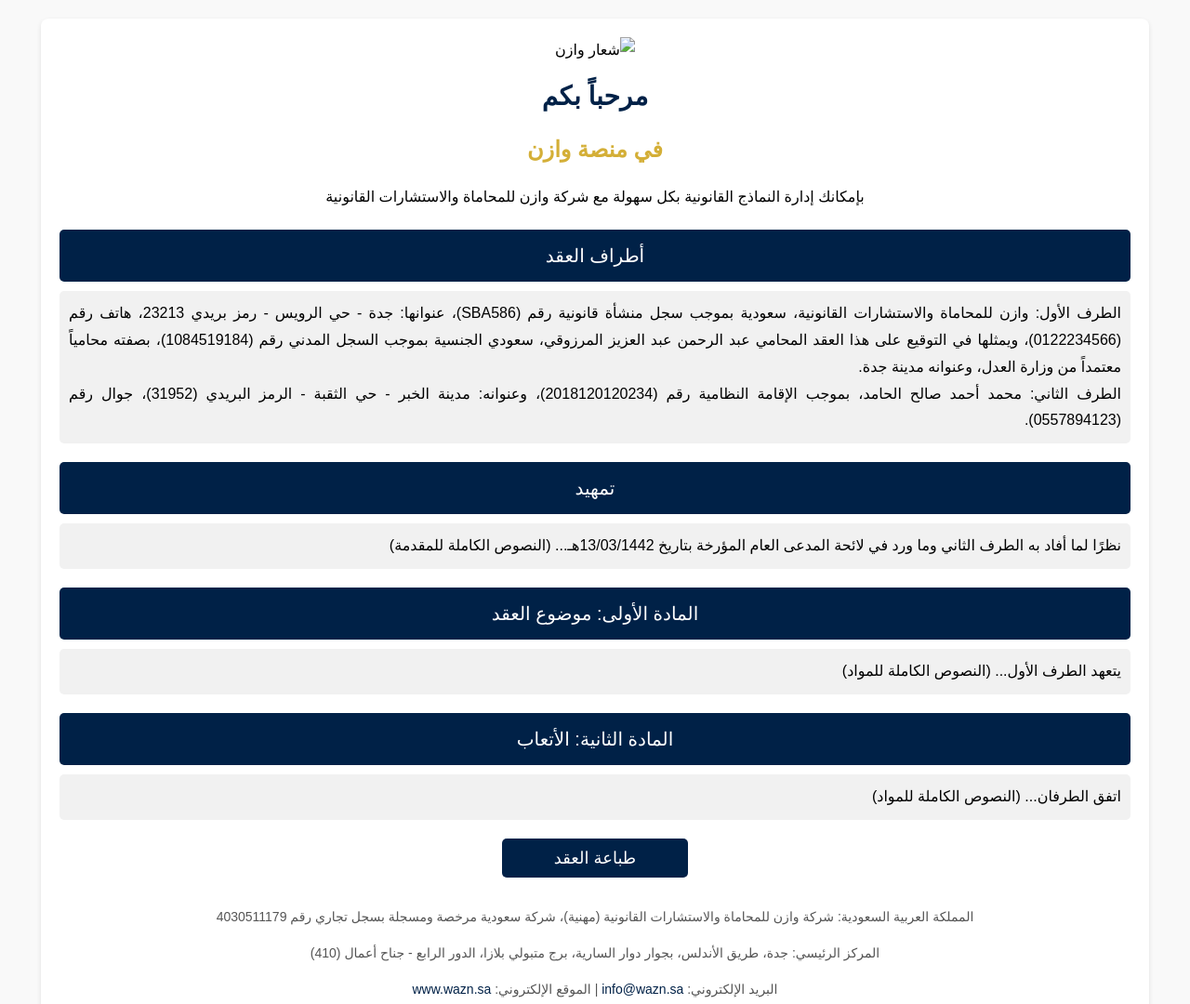
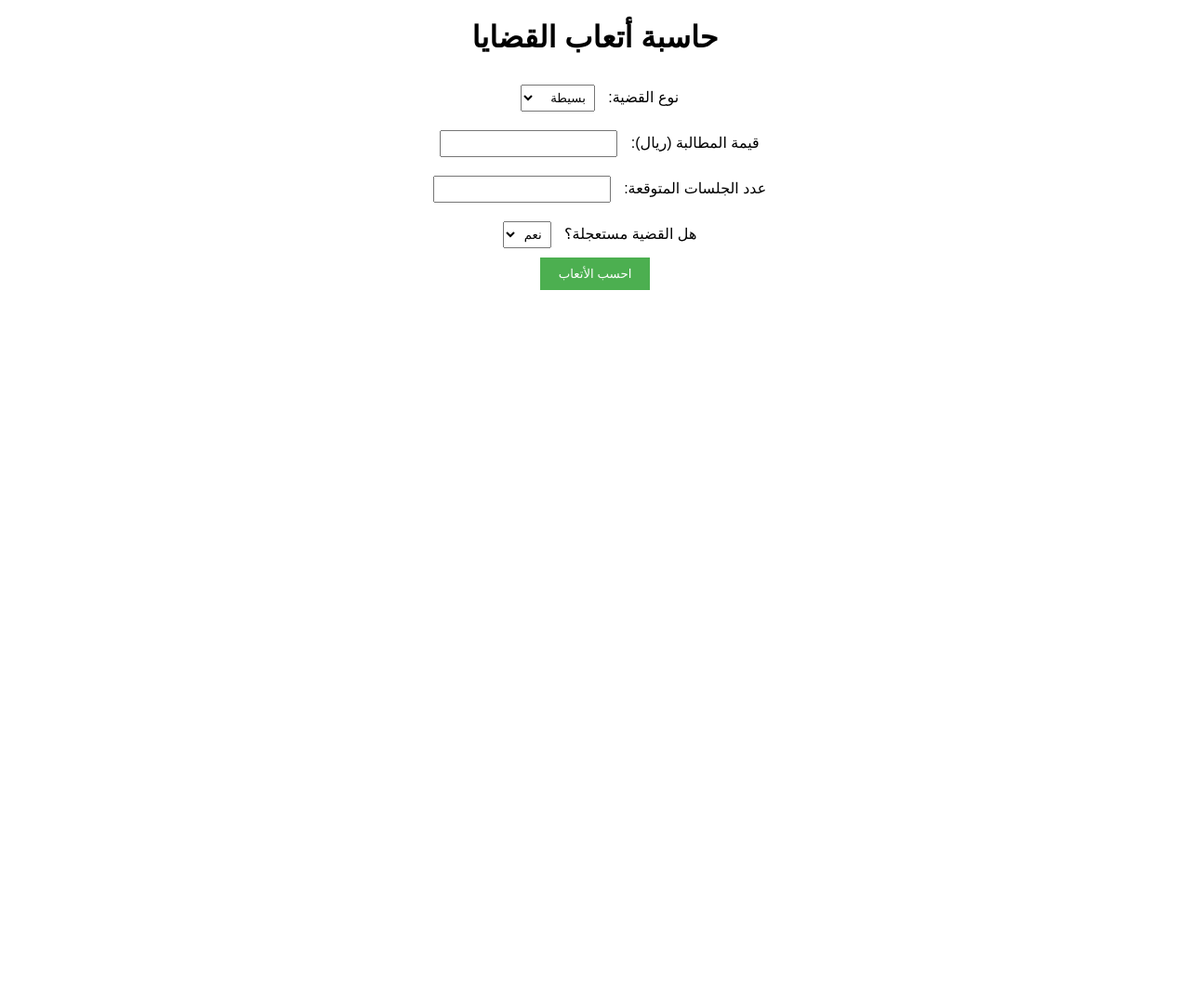
Before and after one commit to Wazin1/Wazin-Legal-Form, a plain HTML site: page index.html in a window 1280 px wide. Shown: the top 1080 px of the page at 93% size. After the commit the page ends 800 px from the top, so only its background shows below. Drawn offline with Linux system fonts and the light colour scheme.

Commit message:
Update index.html

```diff
--- a/index.html
+++ b/index.html
@@ -1,126 +1,53 @@
 <!DOCTYPE html>
-<html lang="ar" dir="rtl">
+<html lang="ar">
 <head>
-    <meta charset="UTF-8">
-    <meta name="viewport" content="width=device-width, initial-scale=1.0">
-    <title>عقد محاماة - منصة وازن</title>
-    <style>
-        body {
-            font-family: 'Sakkal Majalla', Arial, sans-serif;
-            line-height: 1.8;
-            margin: 0;
-            padding: 0;
-            background-color: #f9f9f9;
-        }
-        .container {
-            width: 90%;
-            margin: 20px auto;
-            background: #fff;
-            padding: 20px;
-            border-radius: 8px;
-            box-shadow: 0 2px 5px rgba(0, 0, 0, 0.1);
-        }
-        .header {
-            text-align: center;
-            margin-bottom: 20px;
-        }
-        .header img {
-            max-width: 150px;
-        }
-        .header h1 {
-            margin: 10px 0;
-            color: #002147;
-            font-size: 28px;
-        }
-        .header h2 {
-            margin: 5px 0;
-            color: #d4af37;
-            font-size: 24px;
-        }
-        .section-title {
-            background-color: #002147;
-            color: #fff;
-            text-align: center;
-            padding: 10px;
-            border-radius: 5px;
-            margin-top: 20px;
-            font-size: 20px;
-        }
-        .content {
-            margin: 10px 0;
-            padding: 10px;
-            background-color: #f1f1f1;
-            border-radius: 5px;
-        }
-        .content p {
-            margin: 0;
-            text-align: justify;
-        }
-        .footer {
-            margin-top: 30px;
-            text-align: center;
-            font-size: 14px;
-            color: #555;
-        }
-        .footer a {
-            color: #002147;
-            text-decoration: none;
-        }
-        .btn {
-            display: block;
-            width: 200px;
-            margin: 20px auto;
-            padding: 10px;
-            text-align: center;
-            background-color: #002147;
-            color: white;
-            border: none;
-            border-radius: 5px;
-            cursor: pointer;
-            font-size: 18px;
-        }
-        .btn:hover {
-            background-color: #d4af37;
-        }
-    </style>
+  <meta charset="UTF-8">
+  <meta name="viewport" content="width=device-width, initial-scale=1.0">
+  <title>حاسبة أتعاب القضايا</title>
+  <style>
+    body { font-family: Arial, sans-serif; direction: rtl; text-align: center; }
+    input, select { margin: 10px; padding: 5px; }
+    button { padding: 10px 20px; background-color: #4CAF50; color: white; border: none; }
+  </style>
 </head>
 <body>
-    <div class="container">
-        <div class="header">
-            <img src="logo.png" alt="شعار وازن">
-            <h1>مرحباً بكم</h1>
-            <h2>في منصة وازن</h2>
-            <p>بإمكانك إدارة النماذج القانونية بكل سهولة مع شركة وازن للمحاماة والاستشارات القانونية</p>
-        </div>
+  <h1>حاسبة أتعاب القضايا</h1>
+  <form id="feesCalculator">
+    <label>نوع القضية:</label>
+    <select id="caseType">
+      <option value="simple">بسيطة</option>
+      <option value="medium">متوسطة</option>
+      <option value="complex">معقدة</option>
+    </select><br>
+    <label>قيمة المطالبة (ريال):</label>
+    <input type="number" id="claimValue"><br>
+    <label>عدد الجلسات المتوقعة:</label>
+    <input type="number" id="sessions"><br>
+    <label>هل القضية مستعجلة؟</label>
+    <select id="urgent">
+      <option value="yes">نعم</option>
+      <option value="no">لا</option>
+    </select><br>
+    <button type="button" onclick="calculateFees()">احسب الأتعاب</button>
+  </form>
+  <h2 id="result"></h2>
+  <script>
+    function calculateFees() {
+      const caseType = document.getElementById("caseType").value;
+      const claimValue = Number(document.getElementById("claimValue").value);
+      const sessions = Number(document.getElementById("sessions").value);
+      const urgent = document.getElementById("urgent").value;
 
-        <div class="section-title">أطراف العقد</div>
-        <div class="content">
-            <p>الطرف الأول: وازن للمحاماة والاستشارات القانونية، سعودية بموجب سجل منشأة قانونية رقم (SBA586)، عنوانها: جدة - حي الرويس - رمز بريدي 23213، هاتف رقم (0122234566)، ويمثلها في التوقيع على هذا العقد المحامي عبد الرحمن عبد العزيز المرزوقي، سعودي الجنسية بموجب السجل المدني رقم (1084519184)، بصفته محامياً معتمداً من وزارة العدل، وعنوانه مدينة جدة.</p>
-            <p>الطرف الثاني: محمد أحمد صالح الحامد، بموجب الإقامة النظامية رقم (2018120120234)، وعنوانه: مدينة الخبر - حي الثقبة - الرمز البريدي (31952)، جوال رقم (0557894123).</p>
-        </div>
+      let baseFees = 3000; // الخبرة + المذكرات + الاستشارة + الاجتماع الأول
+      let complexityFee = caseType === "medium" ? 2000 : caseType === "complex" ? 5000 : 1000;
+      let claimPercentage = claimValue <= 15000 ? 0.3 : claimValue <= 100000 ? 0.15 : 0.1;
+      let sessionFees = (sessions > 5 ? (sessions - 5) * 1000 : 0);
+      let urgentFee = urgent === "yes" ? 0.2 * (baseFees + complexityFee + sessionFees + claimValue * claimPercentage) : 0;
 
-        <div class="section-title">تمهيد</div>
-        <div class="content">
-            <p>نظرًا لما أفاد به الطرف الثاني وما ورد في لائحة المدعى العام المؤرخة بتاريخ 13/03/1442هـ... (النصوص الكاملة للمقدمة)</p>
-        </div>
+      let totalFees = baseFees + complexityFee + (claimValue * claimPercentage) + sessionFees + urgentFee;
 
-        <div class="section-title">المادة الأولى: موضوع العقد</div>
-        <div class="content">
-            <p>يتعهد الطرف الأول... (النصوص الكاملة للمواد)</p>
-        </div>
-
-        <div class="section-title">المادة الثانية: الأتعاب</div>
-        <div class="content">
-            <p>اتفق الطرفان... (النصوص الكاملة للمواد)</p>
-        </div>
-
-        <button class="btn" onclick="window.print()">طباعة العقد</button>
-
-        <div class="footer">
-            <p>المملكة العربية السعودية: شركة وازن للمحاماة والاستشارات القانونية (مهنية)، شركة سعودية مرخصة ومسجلة بسجل تجاري رقم 4030511179</p>
-            <p>المركز الرئيسي: جدة، طريق الأندلس، بجوار دوار السارية، برج متبولي بلازا، الدور الرابع - جناح أعمال (410)</p>
-            <p>البريد الإلكتروني: <a href="mailto:info@wazn.sa">info@wazn.sa</a> | الموقع الإلكتروني: <a href="https://www.wazn.sa">www.wazn.sa</a></p>
-        </div>
-    </div>
+      document.getElementById("result").innerText = `إجمالي الأتعاب: ${totalFees.toFixed(2)} ريال`;
+    }
+  </script>
 </body>
 </html>
```
